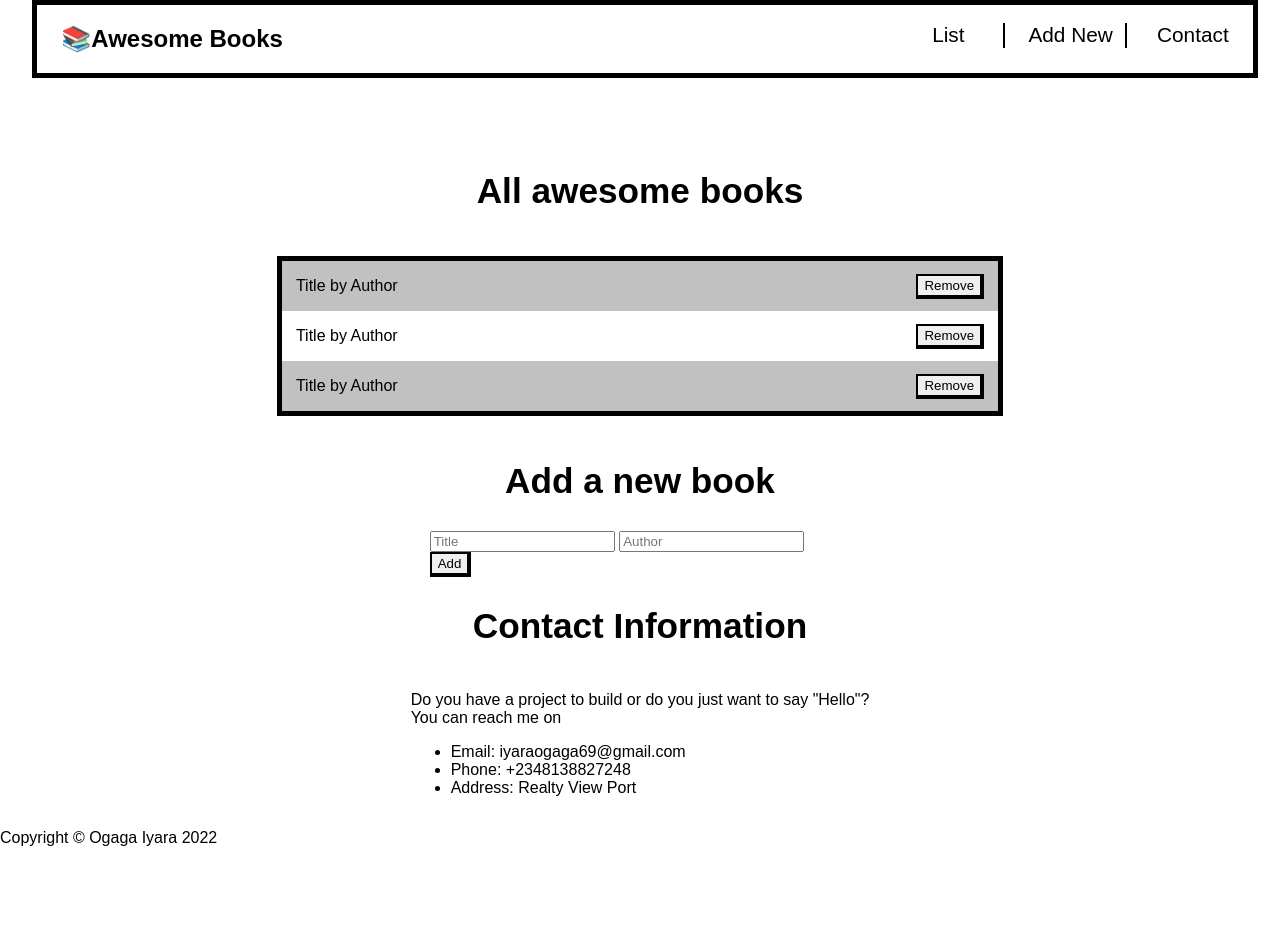
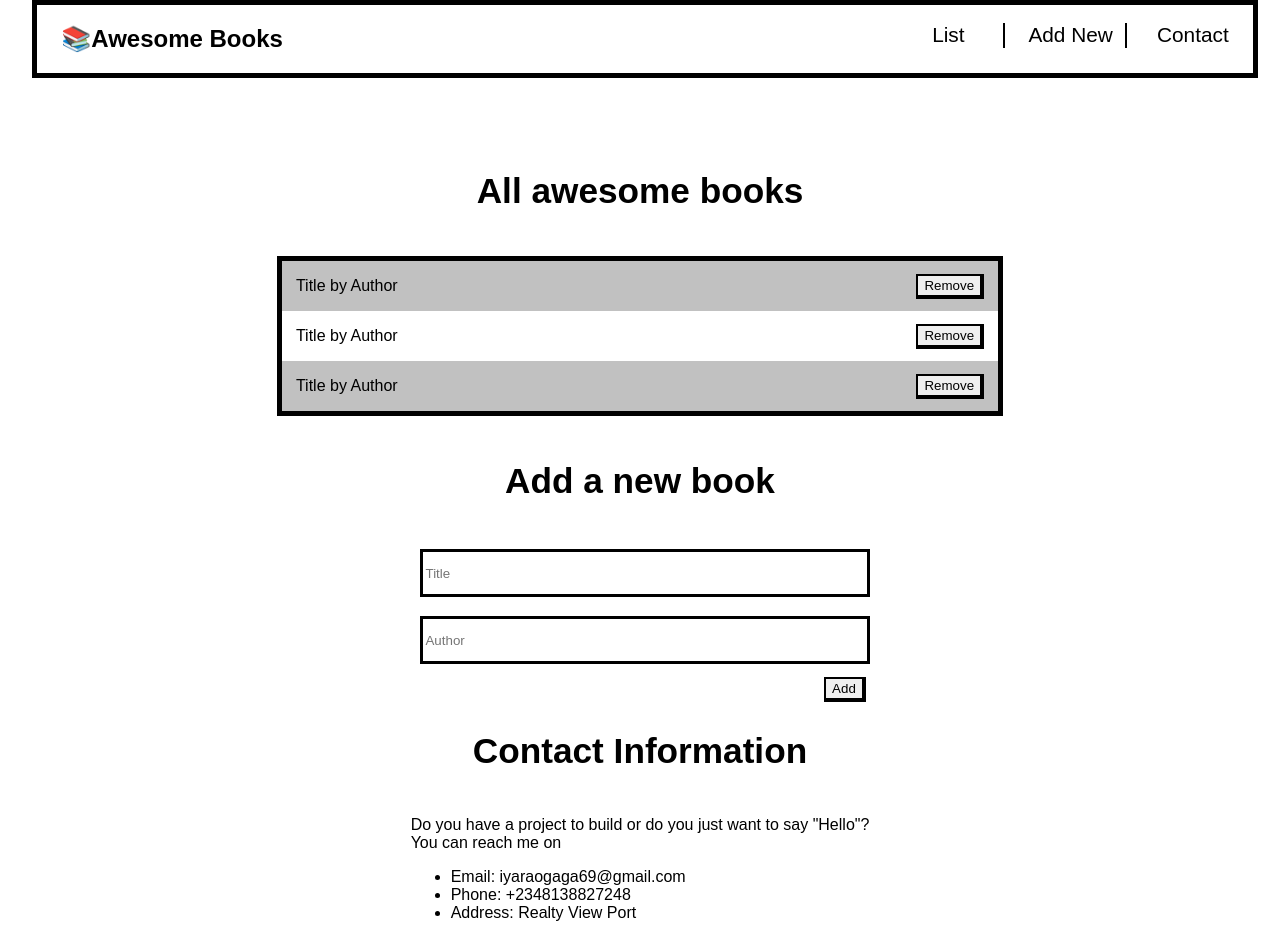
Before and after one commit to Ogaga01/My-Awesome-Books, a website: page index.html in a window 1280 px wide. Shown: the top 941 px of the page. Before the commit the page ends 863 px from the top, so only its background shows below. Drawn offline with Linux system fonts and the light colour scheme.

Commit message:
Add styling to inputs

```diff
--- a/index.html
+++ b/index.html
@@ -59,9 +59,9 @@
         <div id="section--2" class="section">
             <h2 class="heading">Add a new book</h2>
             <div class="book-inputs">
-                <input type="text" class="title-input" placeholder="Title">
-                <input type="text" class="author-input" placeholder="Author">
-                <button class="submit" type="button">Add</button>
+                <input type="text" class="title input" placeholder="Title">
+                <input type="text" class="author input" placeholder="Author">
+                <button class="submit add" type="button">Add</button>
             </div>
         </div>
         <div id="section--3" class="section">
--- a/style.css
+++ b/style.css
@@ -99,3 +99,22 @@ header {
     border-left: 2px solid #000;
     border-top: 2px solid #000;
 }
+
+.book-inputs {
+    display: grid;
+    width: 70%;
+}
+
+.input {
+    width: 70%;
+    height: 40px;
+    border: 3px solid black;
+    margin-left: 15%;
+    margin-top: 3%;
+}
+
+.add {
+    justify-self: flex-end;
+    margin-right: 14%;
+    margin-top: 2%;
+}
```
